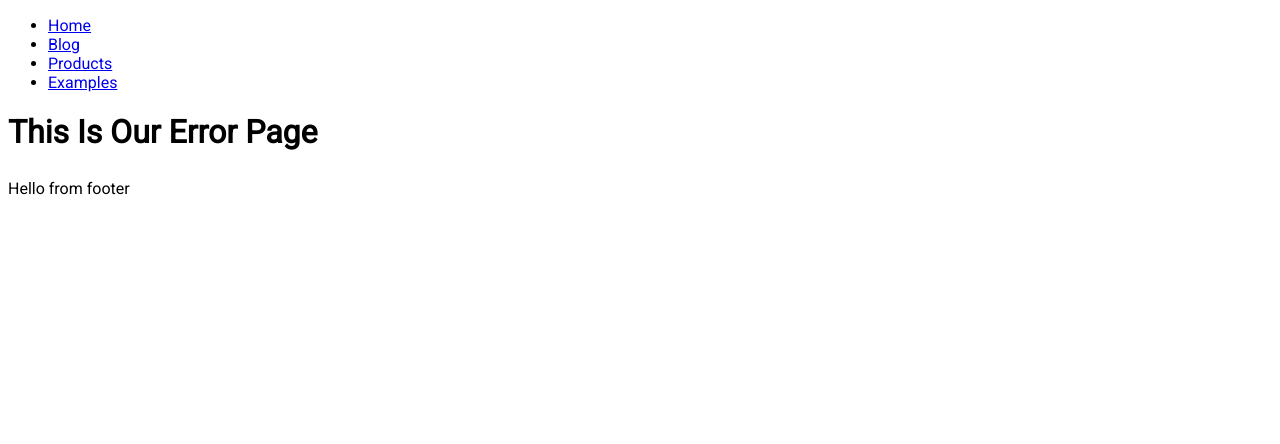
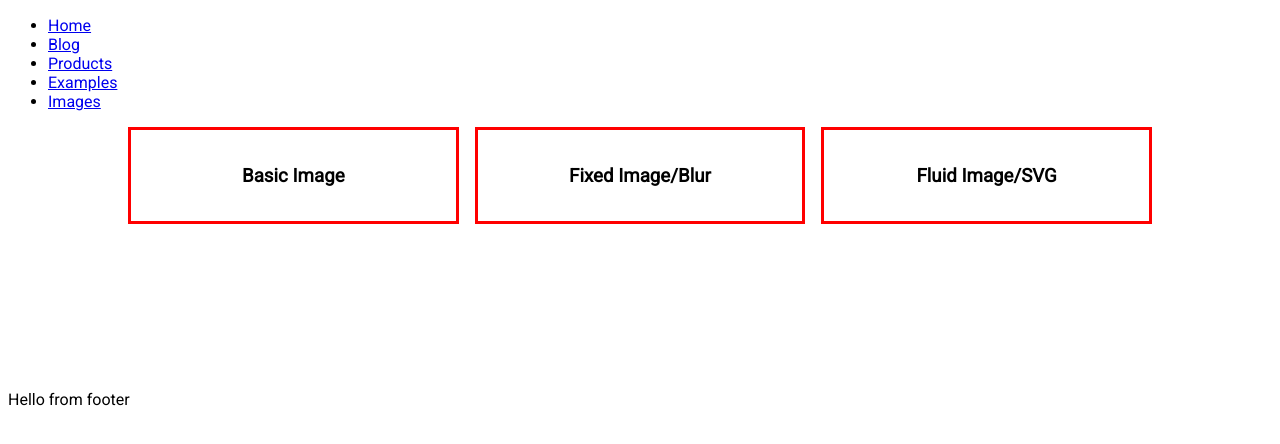
Before and after one commit to JonasAllenCodes/udemy-gatsby-tutorial-john-smilga, a Gatsby site: page /images in a window 1280 px wide. Before the commit this address had no page. Built offline with nearby package versions, Linux system fonts and the light colour scheme; Gatsby itself is replaced by a stand-in of ours.

Commit message:
Completed "43. Render gatsby-image Setup" | Images: Setup images page and component, and graphQL query

```diff
--- /dev/null
+++ b/src/components/Images.js
@@ -0,0 +1,41 @@
+import React from "react"
+import { graphql, useStaticQuery } from "gatsby"
+import img from "../images/image2.jpg"
+import Image from "gatsby-image"
+
+const getImages = graphql`
+  {
+    fixed: file(relativePath: { eq: "image3.jpg" }) {
+      childImageSharp {
+        fixed(width: 300) {
+          src
+        }
+      }
+    }
+    fluid: file(relativePath: { eq: "image2.jpg" }) {
+      childImageSharp {
+        fluid {
+          src
+        }
+      }
+    }
+  }
+`
+
+const Images = () => {
+  return (
+    <section className="images">
+      <article className="single-image">
+        <h3>Basic Image</h3>
+      </article>
+      <article className="single-image">
+        <h3>Fixed Image/Blur</h3>
+      </article>
+      <article className="single-image">
+        <h3>Fluid Image/SVG</h3>
+      </article>
+    </section>
+  )
+}
+
+export default Images
--- a/src/components/Layout.css
+++ b/src/components/Layout.css
@@ -18,3 +18,20 @@
   color: green;
   line-height: 3;
 }
+.images {
+  text-align: center;
+  text-transform: capitalize;
+  width: 80vw;
+  margin: 0 auto 10rem auto;
+}
+.single-image {
+  border: 3px solid red;
+  padding: 1rem 0;
+}
+@media screen and (min-width: 992px) {
+  .images {
+    display: grid;
+    grid-template-columns: 1fr 1fr 1fr;
+    column-gap: 1rem;
+  }
+}
--- a/src/components/Navbar.js
+++ b/src/components/Navbar.js
@@ -17,6 +17,9 @@
         <li>
           <Link to="/examples/">Examples</Link>
         </li>
+        <li>
+          <Link to="/images/">Images</Link>
+        </li>
       </ul>
     </nav>
   )
--- /dev/null
+++ b/src/pages/images.js
@@ -0,0 +1,13 @@
+import React from "react"
+import Layout from "../components/Layout"
+import Images from "../components/Images"
+
+const images = () => {
+  return (
+    <Layout>
+      <Images />
+    </Layout>
+  )
+}
+
+export default images
```
